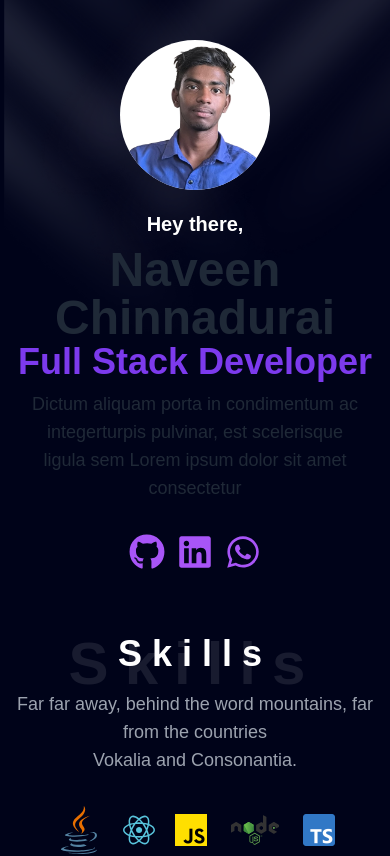
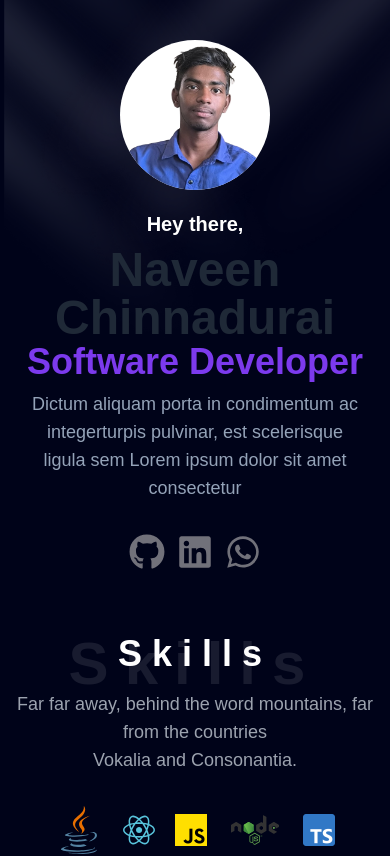
Before and after one commit to naveenchinnadurai/naveen-chinnadurai-portfolio, a Next.js app: page / in a window 390 px wide. Shown: the top 856 px of the page. Built offline with nearby package versions, Linux system fonts and the light colour scheme.

Commit message:
Fixed UI for mobile Screen

```diff
--- a/src/app/(pages)/page.tsx
+++ b/src/app/(pages)/page.tsx
@@ -87,22 +87,22 @@ function App() {
                                 <h1 className="text-5xl font-bold leading-none sm:text-7xl mt-2"> Naveen Chinnadurai</h1>
                             </FadeInOnScroll>
                             <FadeInOnScroll direction="bottom" duration={1}>
-                                <span className="text-violet-600 text-4xl md:text-5xl font-extrabold mt-2"> Full Stack Developer</span>
+                                <span className="text-violet-600 text-4xl md:text-5xl font-extrabold mt-2"> Software Developer</span>
                             </FadeInOnScroll>
                             <FadeInOnScroll direction="bottom" duration={1.2}>
-                                <p className="mt-2 mb-8 text-lg">Dictum aliquam porta in condimentum ac integer
+                                <p className="mt-2 mb-8 text-lg text-slate-400">Dictum aliquam porta in condimentum ac integer
                                     <br className="hidden md:inline lg:hidden" />turpis pulvinar, est scelerisque <br /> ligula sem Lorem ipsum dolor sit amet consectetur
                                 </p>
                             </FadeInOnScroll>
                             <div className="flex items-center sm:space-x-4 justify-center lg:justify-start gap-3">
                                 <FadeInOnScroll direction="left" duration={1.2}>
-                                    <Link href="https:github.com/naveenchinnadurai" className="cursor-pointer"><FaGithub className="text-4xl text-purple-500" /></Link>
+                                    <Link href="https:github.com/naveenchinnadurai" className="cursor-pointer"><FaGithub className="text-4xl text-zinc-500" /></Link>
                                 </FadeInOnScroll>
                                 <FadeInOnScroll direction="left" duration={1.2}>
-                                    <Link href="https:linkedin.com/in/naveenchinnadurai" className="cursor-pointer"><FaLinkedin className="text-4xl  text-purple-500" /></Link>
+                                    <Link href="https:linkedin.com/in/naveenchinnadurai" className="cursor-pointer"><FaLinkedin className="text-4xl  text-zinc-500" /></Link>
                                 </FadeInOnScroll>
                                 <FadeInOnScroll direction="left" duration={1.2}>
-                                    <Link href="https:wa.me/+918098150750" className="cursor-pointer"><FaWhatsapp className="text-4xl  text-purple-500" /></Link>
+                                    <Link href="https:wa.me/+918098150750" className="cursor-pointer"><FaWhatsapp className="text-4xl  text-zinc-500" /></Link>
                                 </FadeInOnScroll>
                             </div>
                         </div>
@@ -249,7 +249,7 @@ function App() {
                             </p>
                         </FadeInOnScroll>
                     </div>
-                    <div className="grid grid-cols-1 md:grid-cols-2 lg:grid-cols-4 px-5 md:px-10 gap-3 align-content-center">
+                    <div className="grid grid-cols-1 md:grid-cols-2 lg:grid-cols-4 px-10 md:px-10 gap-3 align-content-center">
                         {
                             projects.slice(0, displayCount).map((project, index) => (
                                 <FadeInOnScroll key={index} direction="left" duration={(index % 5) / 10 + 0.4} className="flex items-stretch">
@@ -258,6 +258,7 @@ function App() {
                             ))
                         }
                         {/* Button to load more projects */}
+                    </div>
                     {
                         displayCount < projects.length && (
                             <div className="col-span-4 flex justify-center mt-4">
@@ -271,14 +272,13 @@ function App() {
                             </div>
                         )
                     }
-                    </div>
                 </div >
 
                 {/* Coding Profiles */}
                 <CodingPerformance className="mx-3 md:mx-10 py-12 px-6 " />
 
                 {/* Certifications */}
-                <div id='certifications' className="flex flex-col gap-2 py-12 px-6 mx-3 md:mx-10">
+                <div id='certifications' className="flex flex-col gap-2 py-12 md:px-6 mx-3 md:mx-10">
                     <h2 className="relative text-4xl font-bold mb-2 text-white tracking-wider">
                         Certifications
                     </h2>
--- a/src/lib/data.ts
+++ b/src/lib/data.ts
@@ -45,9 +45,9 @@ export const education = [
         degree: "B.E. Computer Science & Engineering",
         institution: "Sengunthar Engineering College",
         location: "Tiruchengode, Tamilnadu",
-        duration: "Expected Graduation, May 2025",
+        duration: "2021-2025",
         details: [
-            "CGPA: 8.25 (until 6th semester)",
+            "CGPA: 8.25 ",
             // "Related Coursework: Data Structures & Algorithms, Objects & Design, Computer Organization & Programming, Machine Learning, Artificial Intelligence, Object-Oriented Programming, Statistics & Applications.",
         ],
     },
```
Lines whose indentation alone changed are shown as unchanged.
